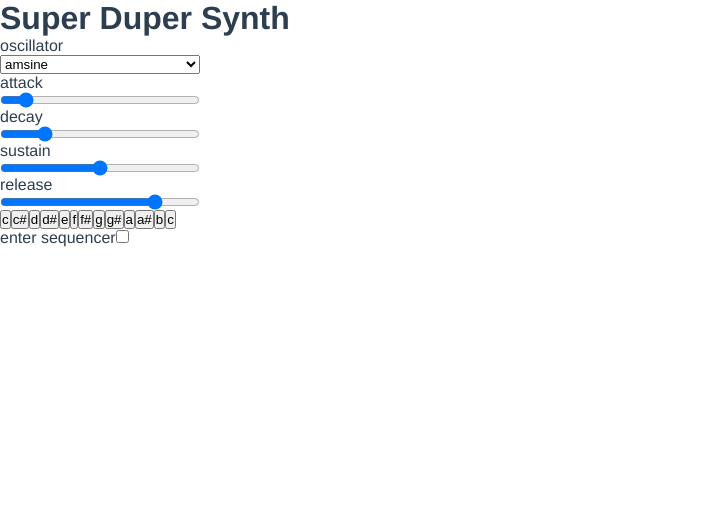
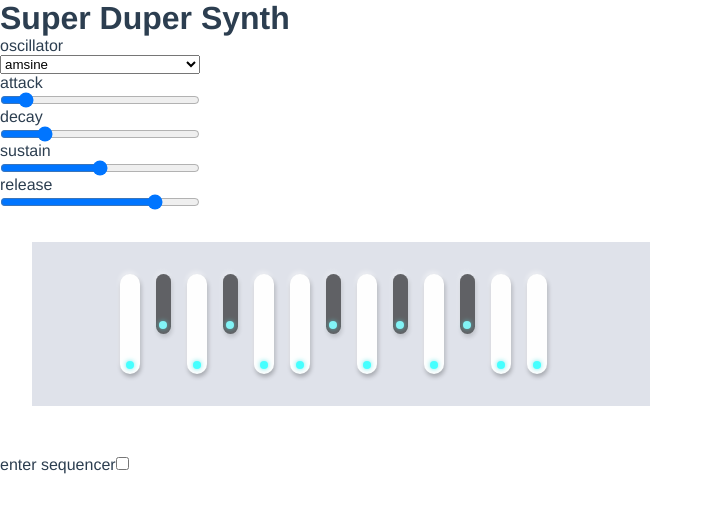
Before and after one commit to digthedill/the-jam, a Vue app: page / in a window 1280 px wide. Shown: the top 510 px of the page, without its empty margins (0-713 px from the left). Built offline with nearby package versions, Linux system fonts and the light colour scheme.

Commit message:
integrating designs from ui

```diff
--- a/src/components/TheKey.vue
+++ b/src/components/TheKey.vue
@@ -1,11 +1,21 @@
 <template>
-  <button @click="handleClick">
-    {{ note }}
+  <button
+    @click="handleClick"
+    class="key"
+    :class="isSharp ? 'black-key' : 'white-key'"
+  >
+    <div class="active-state"></div>
   </button>
 </template>
 
 <script>
-//octave doen't change for the last C
+/**TODO:
+1) Upper octave doesn't change dynamically
+
+2) Grab key press state for ui
+
+*/
+
 export default {
   props: {
     note: String,
@@ -17,8 +27,49 @@ export default {
       this.$emit('clickNote', this.note);
     },
   },
+  computed: {
+    isSharp() {
+      return this.note.includes('#');
+    },
+  },
 };
 </script>
 
-<style>
+<style lang="scss" scoped>
+.key {
+  margin-right: 16px;
+  outline: none;
+  border: none;
+  display: flex;
+  justify-content: center;
+  align-items: flex-end;
+  padding-bottom: 5px;
+}
+.white-key {
+  width: 20px;
+  height: 100px;
+  background: #fefefe;
+  box-shadow: -1px -3px 4px rgba(255, 255, 255, 0.4),
+    1px 3px 4px rgba(0, 0, 0, 0.25);
+  border-radius: 100px;
+}
+.black-key {
+  width: 15px;
+  height: 60px;
+  background: #0d0d0d;
+  opacity: 0.6;
+  box-shadow: -1px -3px 4px rgba(255, 255, 255, 0.4),
+    1px 3px 4px rgba(0, 0, 0, 0.25);
+  border-radius: 100px;
+  color: #fefefe;
+}
+
+.active-state {
+  //box-shadow
+  background: #45ffff;
+  border-radius: 100%;
+  width: 8px;
+  height: 8px;
+  box-shadow: 0px 0px 5px #00dddd99;
+}
 </style>
--- a/src/components/TheSynth.vue
+++ b/src/components/TheSynth.vue
@@ -59,6 +59,7 @@
     >
 
   </div>
+  <div class="keyboard-container">
     <the-key
       v-for="(note, i) in notes"
       :key="`${note}${i}`"
@@ -66,6 +67,7 @@
       :octave="octave"
       @click-note="handleClick"
     />
+  </div>
   <br>
   <label for="sequencer">enter sequencer</label>
   <input
@@ -200,6 +202,15 @@ export default {
 </script>
 
 <style scoped lang="scss">
+.keyboard-container {
+  background: #dfe2ea;
+  display: flex;
+  align-content: flex-start;
+  justify-content: center;
+  margin: 2rem;
+  padding: 2rem;
+  max-width: 554px;
+}
 .container {
   max-width: 600px;
   margin: auto;
--- a/src/views/Home.vue
+++ b/src/views/Home.vue
@@ -23,3 +23,5 @@ export default {
   },
 };
 </script>
+<style lang="scss" scoped>
+</style>
```
Lines whose indentation alone changed are shown as unchanged.
